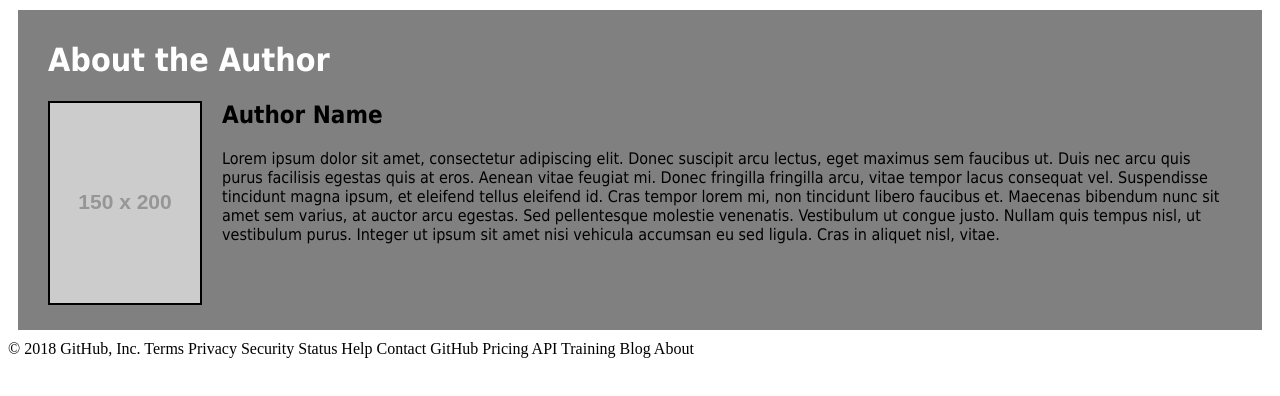
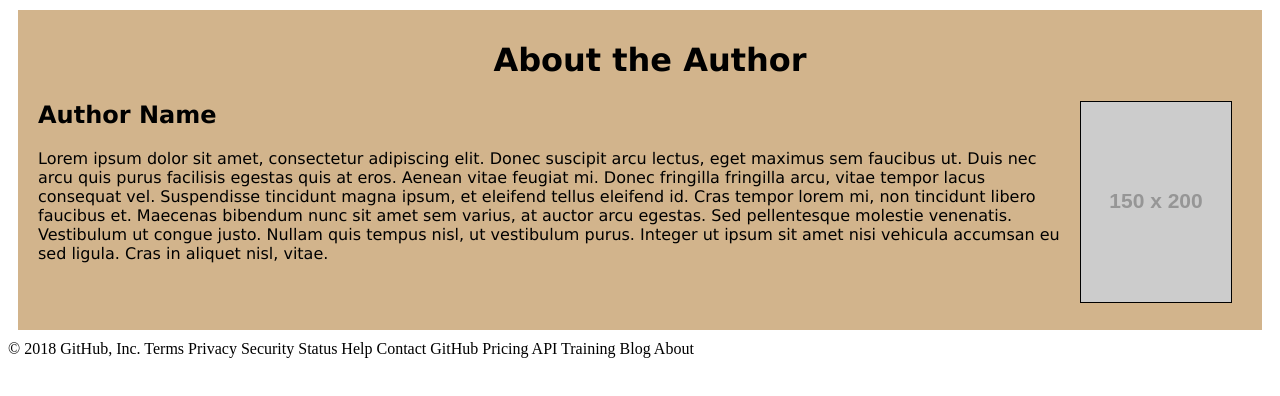
Before and after one commit to blaze7656345/Test-Essay, a plain HTML site: page index.html in a window 1280 px wide. Drawn offline with Linux system fonts and the light colour scheme; placeholder pictures from the web are drawn by us.

Commit message:
Update index.html

```diff
--- a/index.html
+++ b/index.html
@@ -3,29 +3,29 @@
   <head>
     <style>
       .outer-box {
-        background-color:grey;
+        background-color:tan;
         margin:10px;
         padding:10px;
         min-height:300px;
       }
       .name {
-        color:white;
-        font-family:Tahoma;
+        color:black;
+        font-family:Verdana;
         margin-left:20px;
 
       }
       .picture {
         margin-left:20px;
-          float:left;
+          float:right;
        margin-right:20px;
        margin-bottom:10px;
-       border:2px solid black;
+       border:1px solid black;
       }
       .bio {
-        font-family:Tahoma;
-        padding-left:20px;
-        padding-right:20px;
-        padding-bottom:20px;
+        font-family:Verdana;
+        padding-left:10px;
+        padding-right:10px;
+        padding-bottom:10px;
 
       }
       img {
@@ -35,7 +35,7 @@
   </head>
   <body>
     <div class="outer-box">
-      <div class="name"><h1>About the Author</h1></div>
+      <div class="name"><center><h1>About the Author</h1></center></div>
       <div class="picture"><img src="https://via.placeholder.com/150x200"></div>
       <div class="bio"><h2>Author Name</h2>
       <p>Lorem ipsum dolor sit amet, consectetur adipiscing elit. Donec suscipit arcu lectus, eget maximus sem faucibus ut. Duis nec arcu quis purus facilisis egestas quis at eros. Aenean vitae feugiat mi. Donec fringilla fringilla arcu, vitae tempor lacus consequat vel. Suspendisse tincidunt magna ipsum, et eleifend tellus eleifend id. Cras tempor lorem mi, non tincidunt libero faucibus et. Maecenas bibendum nunc sit amet sem varius, at auctor arcu egestas. Sed pellentesque molestie venenatis. Vestibulum ut congue justo. Nullam quis tempus nisl, ut vestibulum purus. Integer ut ipsum sit amet nisi vehicula accumsan eu sed ligula. Cras in aliquet nisl, vitae.</p>
```
